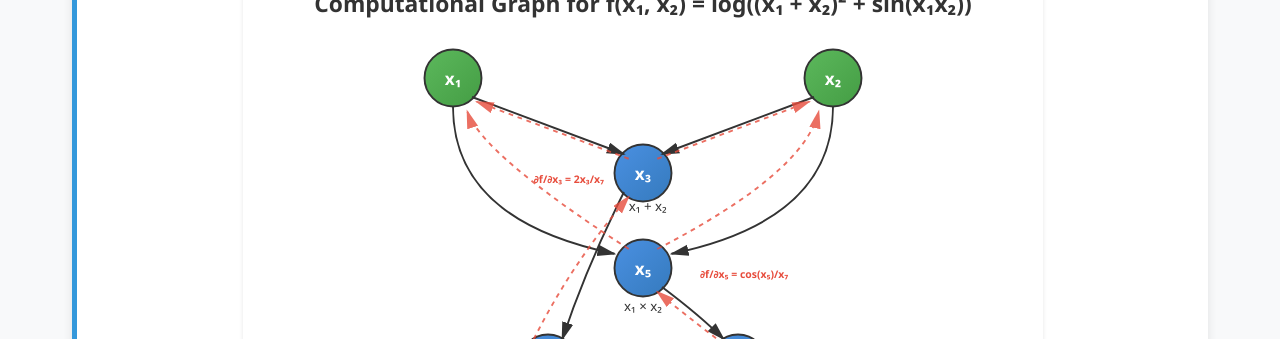
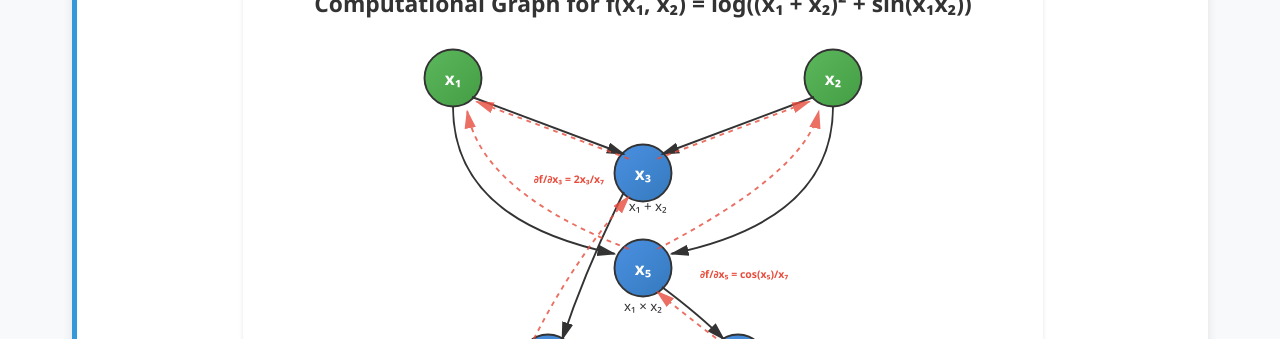
Before and after one commit to Yusukey01/yusukey01.github.io, a Jekyll site: the page built from Mathematics/Machine_learning/autodiff.html, in a window 1280 px wide and 900 px high, scrolled down 1421 px. Shown: the part 150-489 px from the top of the window. Built offline with Jekyll 4.4.1, drawn with Linux system fonts in a browser that asks for light colours.

Commit message:
made V-5 autodiff

```diff
--- a/Mathematics/Machine_learning/autodiff.html
+++ b/Mathematics/Machine_learning/autodiff.html
@@ -191,7 +191,7 @@ uses_python: false
                         <path d="M 415 185 Q 495 155 575 125" marker-end="url(#arrowhead-red)"/>
 
                         <!-- x5 to x1 -->
-                        <path d="M 385 280 Q 230 180 215 135" marker-end="url(#arrowhead-red)"/>
+                        <path d="M 385 280 Q 230 220 215 135" marker-end="url(#arrowhead-red)"/>
 
                         <!-- x5 to x2 -->
                         <path d="M 415 280 Q 570 200 585 135" marker-end="url(#arrowhead-red)"/>
```
